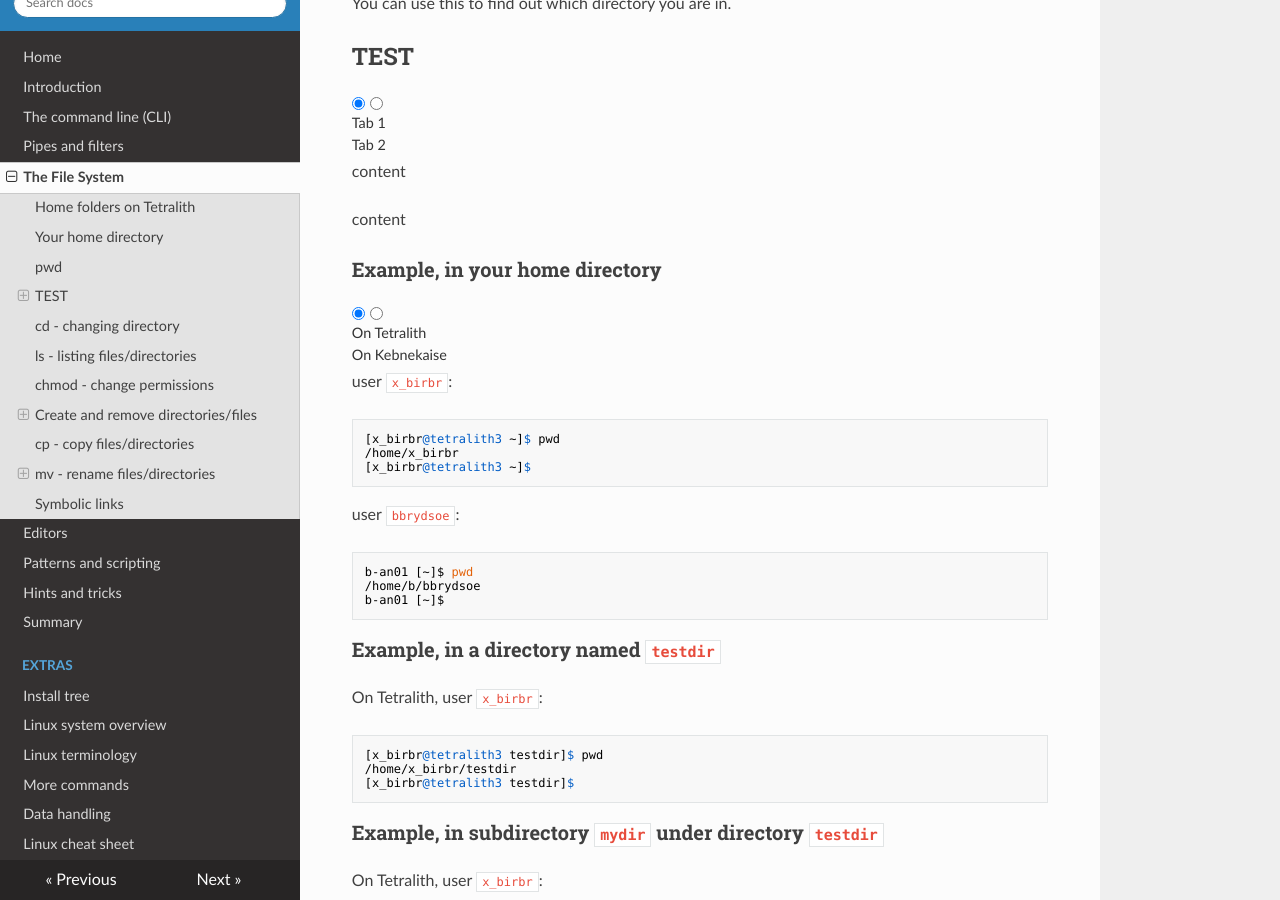
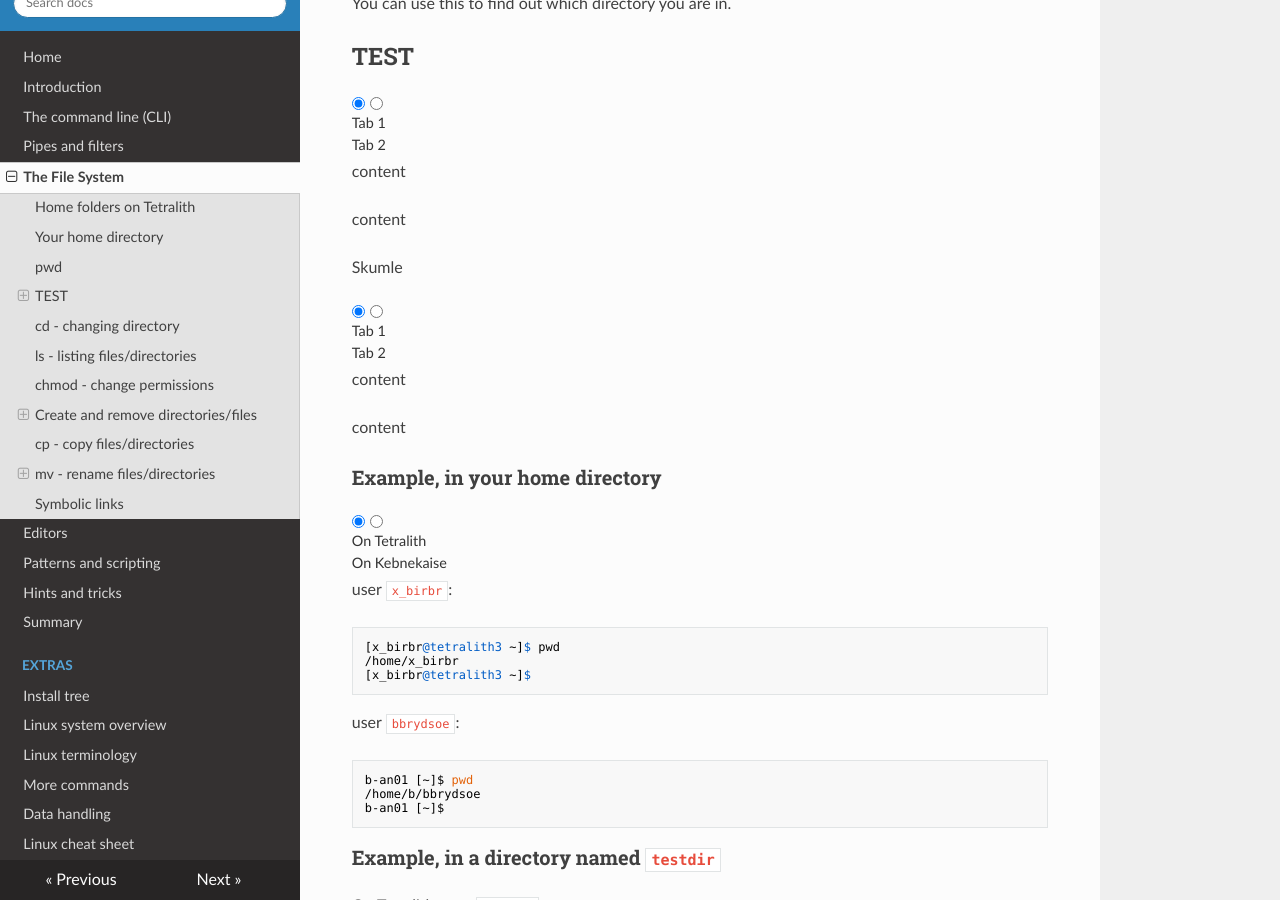
Before and after one commit to hpc2n/linux-command-line-101, an MkDocs documentation site: the page built from docs/filesystem.md, in a window 1280 px wide and 900 px high, scrolled down 3151 px. Built offline with MkDocs 1.6.1, drawn with Linux system fonts in a browser that asks for light colours; nearby versions of some CDN libraries.

Commit message:
Testing something

```diff
--- a/docs/filesystem.md
+++ b/docs/filesystem.md
@@ -98,6 +98,19 @@ You can use this to find out which directory you are in.
 === "Tab 2"
 
     content
+
+
+Skumle
+
+
+=== "Tab 1"
+    content
+
+=== "Tab 2"
+    content
+
+
+
 
 ### Example, in your home directory
 
```
